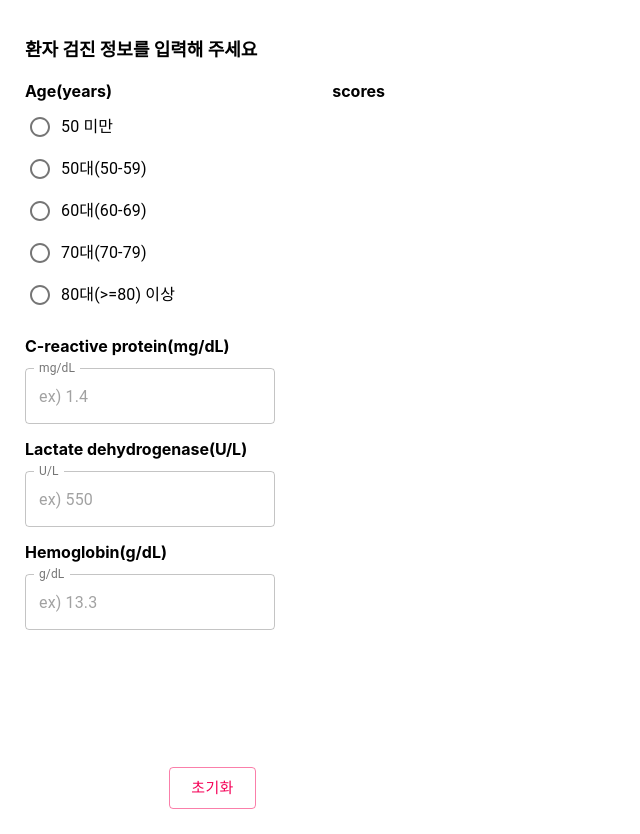
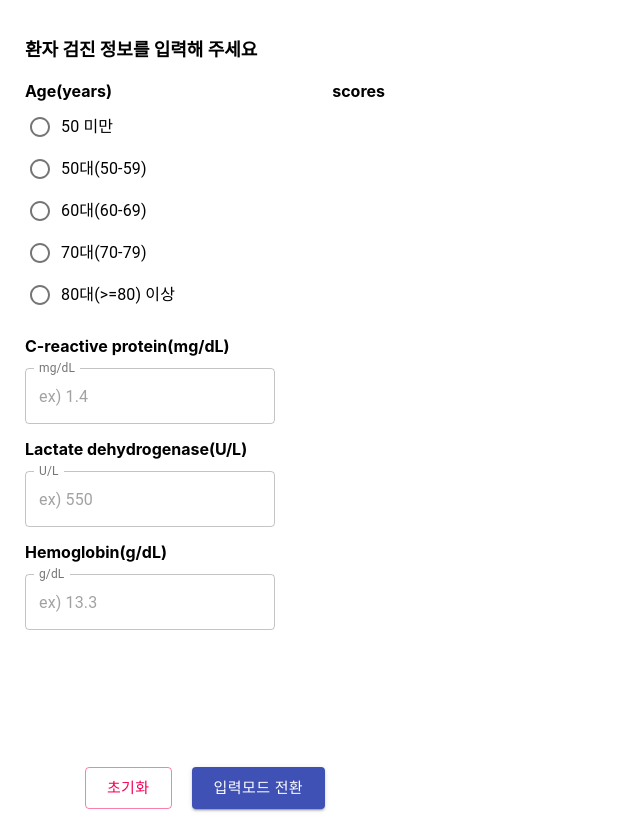
Before and after one commit to heringsit/hcv19, a React (Create React App) app: page /main2 in a window 1280 px wide. Shown: the whole page, without its empty margins (0-640 px from the left). Built offline with nearby package versions, Linux system fonts and the light colour scheme.

Commit message:
Add Changing Input Mode

```diff
--- a/src/screens/main.tsx
+++ b/src/screens/main.tsx
@@ -9,6 +9,7 @@ import './main.css';
 import axios from 'axios';
 import comm from '../common';
 import Snackbar from '@material-ui/core/Snackbar';
+import { Link, useHistory } from 'react-router-dom';
 
 
 function Main(): any {
@@ -22,7 +23,9 @@ function Main(): any {
 
     useEffect(() => {
         handleTotalScore();
-    }, [age, crp, ldh, hemo])
+    }, [age, crp, ldh, hemo]);
+
+    let history = useHistory();
 
     const handleAgeChange = (event: React.ChangeEvent<HTMLInputElement>) => {
         let selectVal = Number(event.target.value)
@@ -75,7 +78,6 @@ function Main(): any {
             setResultScoreString(`위험도 지수: ${totalScore} < 9(기준값)`);
         }
 
-
         const patientDtoObj = {
             age: age,
             crp: crp,
@@ -84,7 +86,6 @@ function Main(): any {
         }
 
         console.log("patientDtoObj >>>>>> ", patientDtoObj)
-
         axios.post(comm.SERVER_URL + "/patient", patientDtoObj).then(res => {
             console.log(' res >> ', res);
         });
@@ -99,6 +100,14 @@ function Main(): any {
         setResultScoreString("");
     }
 
+    const handleChangeURL = () => {
+        console.log(" history => ", history);
+        if(history.location.pathname === "/main2"){
+            history.replace("/main");
+          }else{
+            history.replace("/main2");
+        }
+    }
 
     return (
         <div style={{ display: 'flex', flexDirection: 'column', margin: 25 }}>
@@ -189,8 +198,8 @@ function Main(): any {
             <div style={{height:20}}></div>
 
             <div className='btn-div'>
-                {/* <Button color="primary" variant="contained" size="medium" onClick={handleTotalScore}>결과 보기</Button> */}
-                <Button color="secondary" variant="outlined" size="large" onClick={handleInit} style={{ marginLeft: 15 }}>초기화</Button>
+                <Button color="secondary" variant="outlined" size="large" onClick={handleInit} style={{ marginRight: 20 }}>초기화</Button>
+                <Button color="primary" variant="contained" size="large" onClick={handleChangeURL}>입력모드 전환</Button>
             </div>
 
         </div>
--- a/src/screens/main2.tsx
+++ b/src/screens/main2.tsx
@@ -12,7 +12,6 @@ import comm from '../common';
 import { Link, useHistory } from 'react-router-dom';
 import Snackbar from '@material-ui/core/Snackbar';
 import { useForm } from "react-hook-form";
-
 
 function Main2(): any {
     const [age, setAge] = React.useState(-1);
@@ -35,6 +34,8 @@ function Main2(): any {
     useEffect(() => {
         handleTotalScore();
     }, [age, crp, ldh, hemo])
+
+    let history = useHistory();
 
     const handleAgeChange = (event: React.ChangeEvent<HTMLInputElement>) => {
         let selectVal = Number(event.target.value)
@@ -154,6 +155,15 @@ function Main2(): any {
         setResultScoreString("");
     }
 
+    const handleChangeURL = () => {
+        console.log(" history => ", history);
+        if(history.location.pathname === "/main2"){
+            history.replace("/main");
+          }else{
+            history.replace("/main2");
+        }
+    }
+
     return (
         <div style={{ display: 'flex', flexDirection: 'column', margin: 25, width: 360 }}>
             <div style={{ marginTop: 10, fontSize: 18, fontWeight: 'bold' }}>환자 검진 정보를 입력해 주세요</div>
@@ -260,8 +270,8 @@ function Main2(): any {
             <div style={{height:20}}></div>
 
             <div style={{ display: 'flex', flexDirection: 'row', justifyContent: 'center', alignItems: 'center', marginTop: 20 }}>
-                {/* <Button color="primary" variant="contained" size="medium" onClick={handleTotalScore}>결과 보기</Button> */}
-                <Button color="secondary" variant="outlined" size="large" onClick={handleInit} style={{ marginLeft: 15 }}>초기화</Button>
+                <Button color="secondary" variant="outlined" size="large" onClick={handleInit} style={{ marginRight: 20 }}>초기화</Button>
+                <Button color="primary" variant="contained" size="large" onClick={handleChangeURL}>입력모드 전환</Button>
             </div>
         </div>
     );
```
